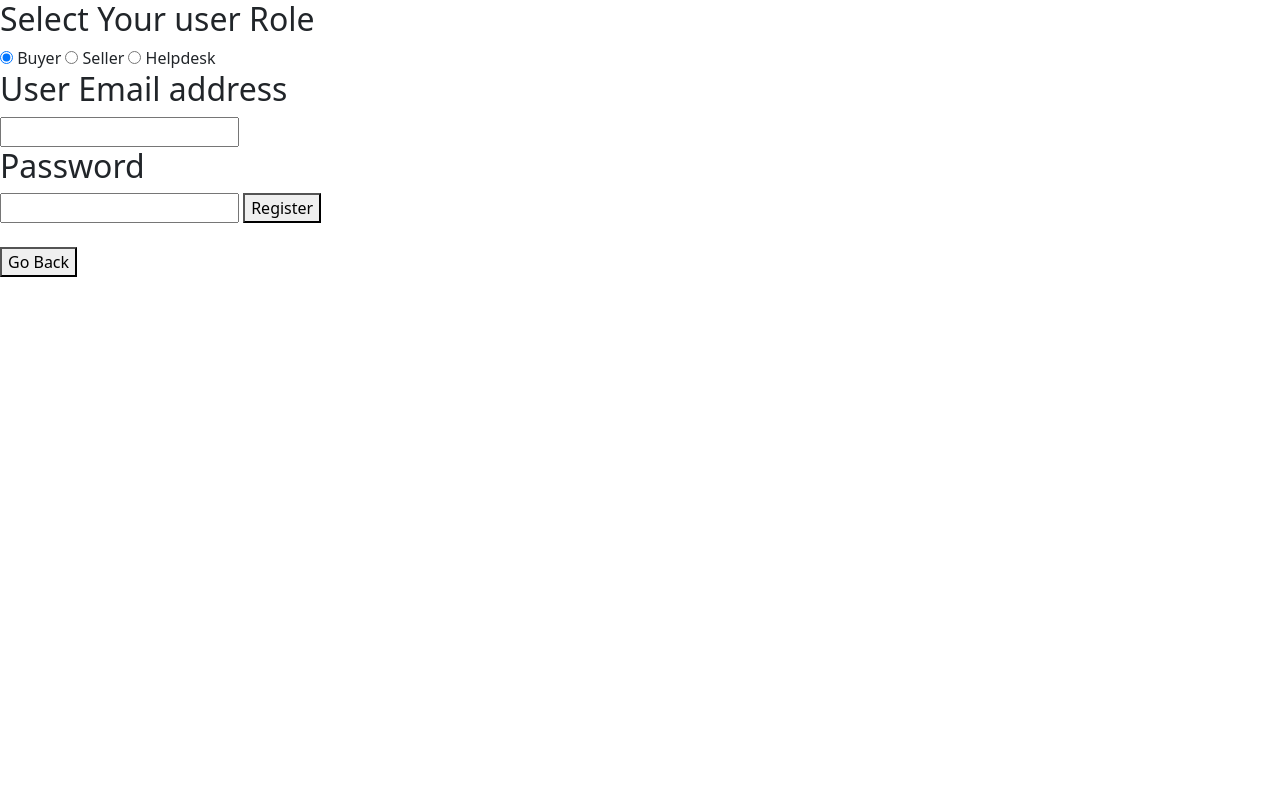
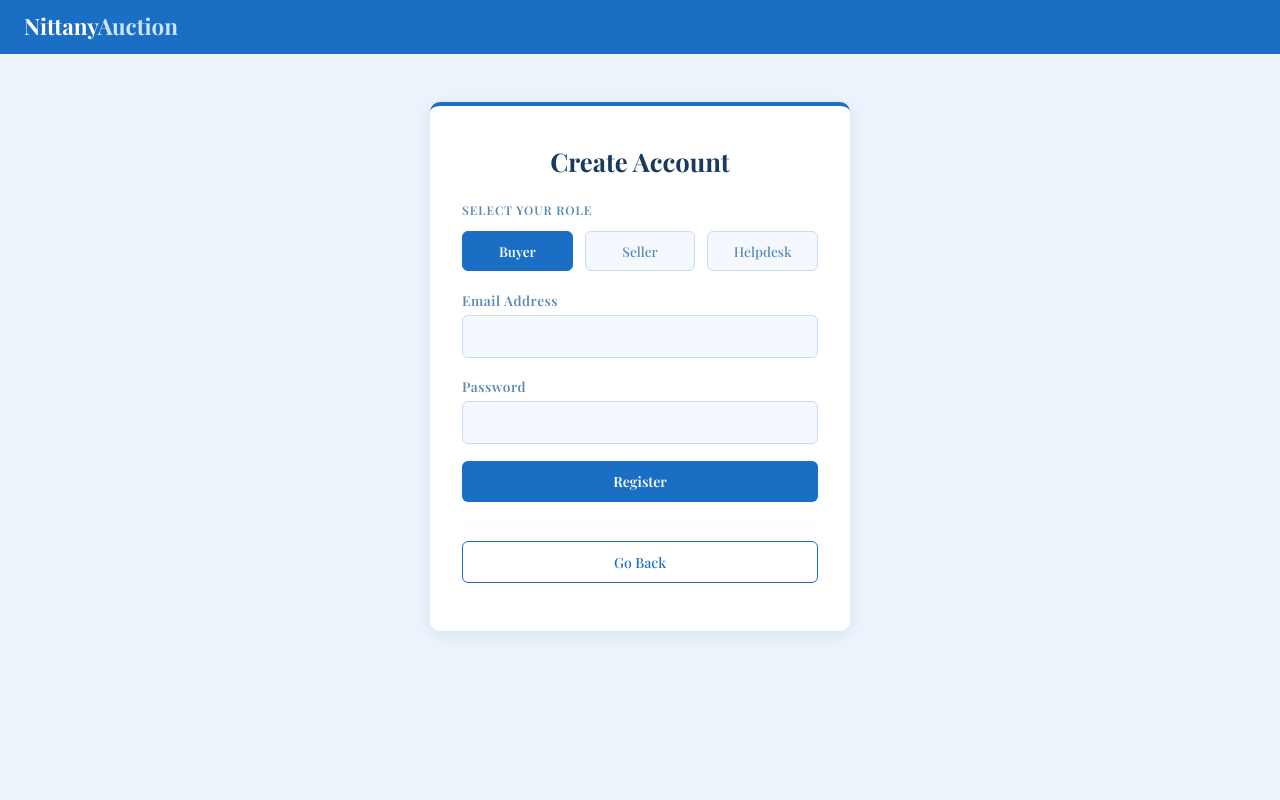
Before and after one commit to varshag425/CMSPSC-431W, a Python web app: template templates/registration.html in a window 1280 px wide. Run offline with Jinja, Linux system fonts and the light colour scheme; the template is opened without the code that fills it, so the values that code supplies are empty.

Commit message:
Update registration.html

```diff
--- a/templates/registration.html
+++ b/templates/registration.html
@@ -3,38 +3,219 @@
 <head>
     <meta charset="UTF-8">
     <meta name="viewport" content="width=device-width, initial-scale=1">
-    <link href="https://cdn.jsdelivr.net/npm/bootstrap@5.3.8/dist/css/bootstrap.min.css" rel="stylesheet" integrity="sha384-sRIl4kxILFvY47J16cr9ZwB07vP4J8+LH7qKQnuqkuIAvNWLzeN8tE5YBujZqJLB" crossorigin="anonymous">
-    <title>Title</title>
+    <title>Register — NittanyAuction</title>
+    <link href="https://fonts.googleapis.com/css2?family=Playfair+Display:wght@400;500;600;700&display=swap" rel="stylesheet">
+    <link href="https://cdn.jsdelivr.net/npm/bootstrap@5.3.8/dist/css/bootstrap.min.css" rel="stylesheet">
+    <style>
+        body {
+            min-height: 100vh;
+            font-family: 'Playfair Display', serif;
+            background: #eef4fb;
+        }
+
+        .top-nav {
+            background: #1a6fc4;
+            padding: .65rem 1.5rem;
+            display: flex;
+            align-items: center;
+            justify-content: space-between;
+        }
+        .top-nav .brand { color: #fff; font-size: 1.4rem; font-weight: 700; text-decoration: none; }
+        .top-nav .brand span { color: #cce4ff; }
+
+        .register-card {
+            background: #fff;
+            border-radius: 10px;
+            border-top: 4px solid #1a6fc4;
+            box-shadow: 0 4px 20px rgba(26,111,196,.12);
+            padding: 2.5rem 2rem;
+            width: 100%;
+            max-width: 420px;
+        }
+
+        .register-card h1 {
+            font-size: 1.6rem;
+            font-weight: 700;
+            color: #1a3a5c;
+            margin-bottom: 1.5rem;
+            text-align: center;
+        }
+
+        label {
+            font-size: .85rem;
+            color: #5a8ab5;
+            font-weight: 600;
+            letter-spacing: .04em;
+            margin-bottom: .3rem;
+            display: block;
+        }
+
+        input[type="text"],
+        input[type="password"] {
+            width: 100%;
+            padding: .6rem .85rem;
+            border: 1.5px solid #c5dcf5;
+            border-radius: 6px;
+            font-family: 'Playfair Display', serif;
+            font-size: .9rem;
+            margin-bottom: 1.1rem;
+            background: #f5f9ff;
+            transition: border-color .2s;
+        }
+        input[type="text"]:focus,
+        input[type="password"]:focus {
+            outline: none;
+            border-color: #1a6fc4;
+            background: #fff;
+        }
+
+        /* ROLE RADIO BUTTONS */
+        .role-label {
+            font-size: .75rem;
+            letter-spacing: .08em;
+            text-transform: uppercase;
+            color: #5a8ab5;
+            margin-bottom: .75rem;
+            font-weight: 600;
+        }
+        .role-options {
+            display: flex;
+            gap: .75rem;
+            margin-bottom: 1.2rem;
+        }
+        .role-option {
+            flex: 1;
+            text-align: center;
+        }
+        .role-option input[type="radio"] { display: none; }
+        .role-option label {
+            display: block;
+            padding: .55rem 0;
+            border: 1.5px solid #c5dcf5;
+            border-radius: 6px;
+            color: #5a8ab5;
+            font-size: .85rem;
+            cursor: pointer;
+            transition: all .2s;
+            letter-spacing: 0;
+            font-weight: 500;
+            background: #f5f9ff;
+            margin: 0;
+        }
+        .role-option input[type="radio"]:checked + label {
+            background: #1a6fc4;
+            border-color: #1a6fc4;
+            color: #fff;
+            font-weight: 600;
+        }
+        .role-option label:hover {
+            border-color: #1a6fc4;
+            color: #1a6fc4;
+        }
+
+        .btn-blue {
+            background: #1a6fc4;
+            border: none;
+            color: #fff;
+            font-family: 'Playfair Display', serif;
+            font-weight: 600;
+            font-size: .88rem;
+            padding: .6rem 0;
+            border-radius: 6px;
+            width: 100%;
+            display: block;
+            text-align: center;
+            transition: background .2s;
+            cursor: pointer;
+            margin-bottom: .5rem;
+        }
+        .btn-blue:hover { background: #155a9e; }
+
+        .btn-outline-blue {
+            background: transparent;
+            border: 1.5px solid #1a6fc4;
+            color: #1a6fc4;
+            font-family: 'Playfair Display', serif;
+            font-weight: 500;
+            font-size: .88rem;
+            padding: .6rem 0;
+            border-radius: 6px;
+            width: 100%;
+            display: block;
+            text-align: center;
+            transition: background .2s;
+            cursor: pointer;
+            margin-bottom: .5rem;
+        }
+        .btn-outline-blue:hover { background: #1a6fc4; color: #fff; }
+
+        .divider {
+            border: none;
+            border-top: 1px solid #dbeeff;
+            margin: 1.2rem 0;
+        }
+
+        .error-msg {
+            color: #c62828;
+            font-size: .82rem;
+            background: #fce4ec;
+            border-radius: 6px;
+            padding: .5rem .75rem;
+            margin-top: .75rem;
+            text-align: center;
+        }
+    </style>
 </head>
 <body>
-<h2> Select Your user Role </h2>
-<form method="POST">
-    <label>
-        <input type="radio" name="role" value="buyer" checked> Buyer
-    </label>
 
-    <label>
-        <input type="radio" name="role" value="seller"> Seller
-    </label>
+<!-- NAV -->
+<div class="top-nav">
+    <a class="brand" href="/">Nittany<span>Auction</span></a>
+</div>
 
-    <label>
-        <input type="radio" name="role" value="helpdesk"> Helpdesk
-    </label>
-    <br>
-    <h2> User Email address </h2>
-    <input type="text" name="email" required>
-    <br>
-    <h2> Password </h2>
-    <input type="password" name="password" required>
-    <button type="submit"> Register </button>
-</form>
-<br>
-<form action="/" method="GET">
-    <button type="submit" name="go_back" value="go_back"> Go Back</button>
-</form>
-{% if error %}<p style="color:red;">{{ error }}</p>{% endif %}
-<script src="https://cdn.jsdelivr.net/npm/@popperjs/core@2.11.8/dist/umd/popper.min.js" integrity="sha384-I7E8VVD/ismYTF4hNIPjVp/Zjvgyol6VFvRkX/vR+Vc4jQkC+hVqc2pM8ODewa9r" crossorigin="anonymous"></script>
-<script src="https://cdn.jsdelivr.net/npm/bootstrap@5.3.8/dist/js/bootstrap.min.js" integrity="sha384-G/EV+4j2dNv+tEPo3++6LCgdCROaejBqfUeNjuKAiuXbjrxilcCdDz6ZAVfHWe1Y" crossorigin="anonymous"></script>
-<script src="https://cdn.jsdelivr.net/npm/bootstrap@5.3.8/dist/js/bootstrap.bundle.min.js" integrity="sha384-FKyoEForCGlyvwx9Hj09JcYn3nv7wiPVlz7YYwJrWVcXK/BmnVDxM+D2scQbITxI" crossorigin="anonymous"></script>
+<!-- REGISTER FORM -->
+<div class="d-flex justify-content-center align-items-center py-5">
+    <div class="register-card">
+        <h1>Create Account</h1>
+
+        <form method="POST">
+            <div class="role-label">Select Your Role</div>
+            <div class="role-options">
+                <div class="role-option">
+                    <input type="radio" name="role" id="buyer" value="buyer" checked>
+                    <label for="buyer">Buyer</label>
+                </div>
+                <div class="role-option">
+                    <input type="radio" name="role" id="seller" value="seller">
+                    <label for="seller">Seller</label>
+                </div>
+                <div class="role-option">
+                    <input type="radio" name="role" id="helpdesk" value="helpdesk">
+                    <label for="helpdesk">Helpdesk</label>
+                </div>
+            </div>
+
+            <label>Email Address</label>
+            <input type="text" name="email" required>
+
+            <label>Password</label>
+            <input type="password" name="password" required>
+
+            <button type="submit" class="btn-blue">Register</button>
+        </form>
+
+        <hr class="divider">
+
+        <form action="/" method="GET">
+            <button type="submit" class="btn-outline-blue">Go Back</button>
+        </form>
+
+        {% if error %}
+        <div class="error-msg">{{ error }}</div>
+        {% endif %}
+    </div>
+</div>
+
+<script src="https://cdn.jsdelivr.net/npm/bootstrap@5.3.8/dist/js/bootstrap.bundle.min.js"></script>
 </body>
 </html>
```
